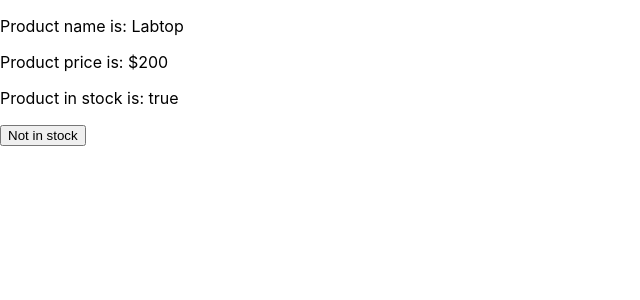
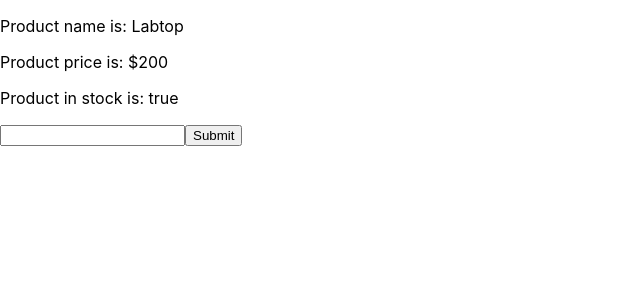
Before and after one commit to OmarThinks/react-cheat-sheet, a React (Create React App) app in the folder sample-app/: page / in a window 1280 px wide. Shown: the top 300 px of the page, without its empty margins (0-640 px from the left). Built offline with nearby package versions, Linux system fonts and the light colour scheme; the HTML template or start-up script is replaced by a standard one.

Commit message:
README.md:add:State and form

```diff
--- a/sample-app/src/App.js
+++ b/sample-app/src/App.js
@@ -6,11 +6,15 @@ class App extends Component {
         "price": 200,
         "in_stock": true
     }
-    notInStock = (e) => {
-        this.setState({
-            in_stock:false
-        })
 
+    handleChange = (e) =>{
+    this.setState({
+        "name":e.target.value
+    })
+    }
+    handleSubmit = (e) =>{
+        e.preventDefault();
+        console.log(this.state.name);
     }
   render = () => {
     return (
@@ -18,7 +22,13 @@ class App extends Component {
           <p>Product name is: {this.state.name}</p>
           <p>Product price is: ${this.state.price}</p>
           <p>Product in stock is: {this.state.in_stock.toString()}</p>
-          <button onClick={this.notInStock}>Not in stock</button>
+          <div>
+            <form onSubmit={(e)=>{this.handleSubmit(e)}}>
+                <input type="text"
+                onChange={(e)=>{this.handleChange(e)}}></input>
+                <button type="submit">Submit</button>
+            </form>
+          </div>
       </div>
     );
   }
```
Also changed, not shown: 1 other file (tests, documents, lock files or other folders).
